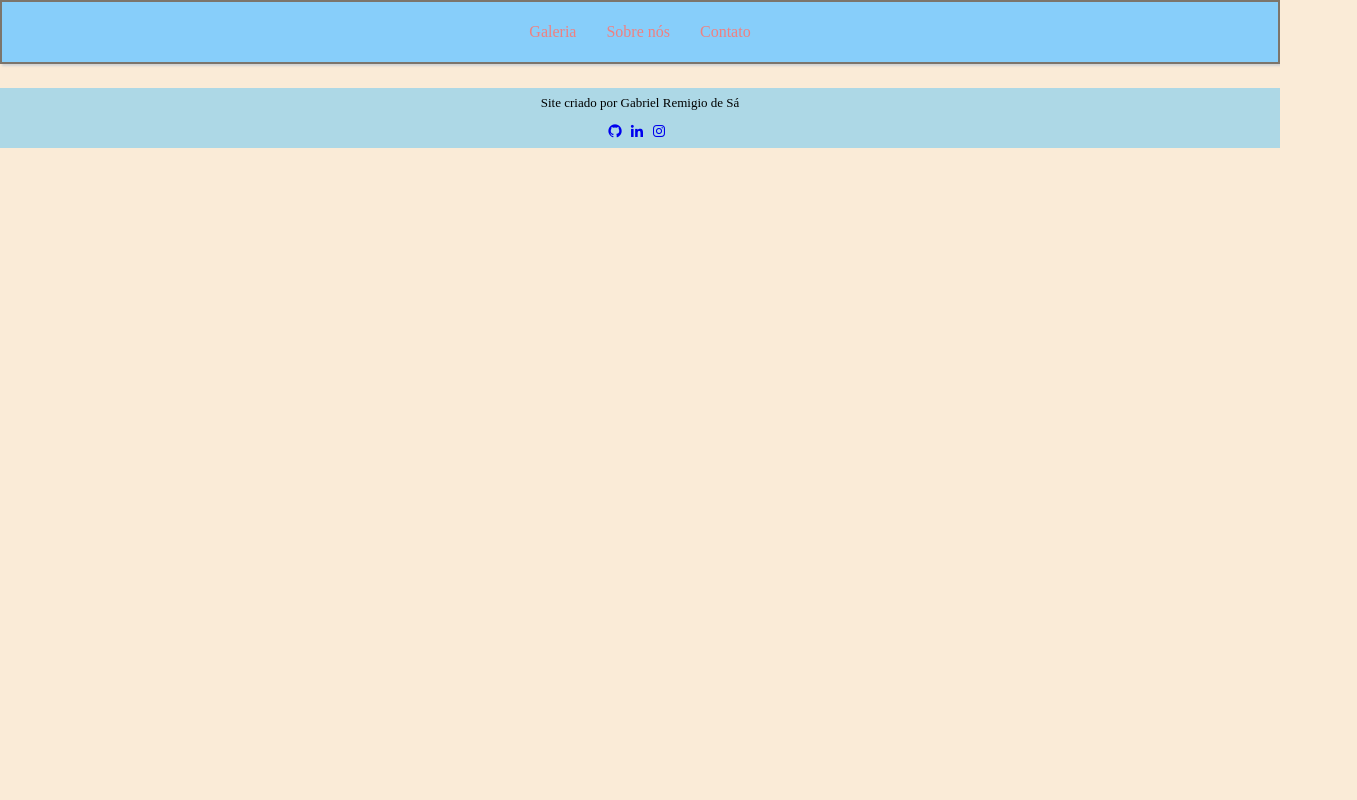
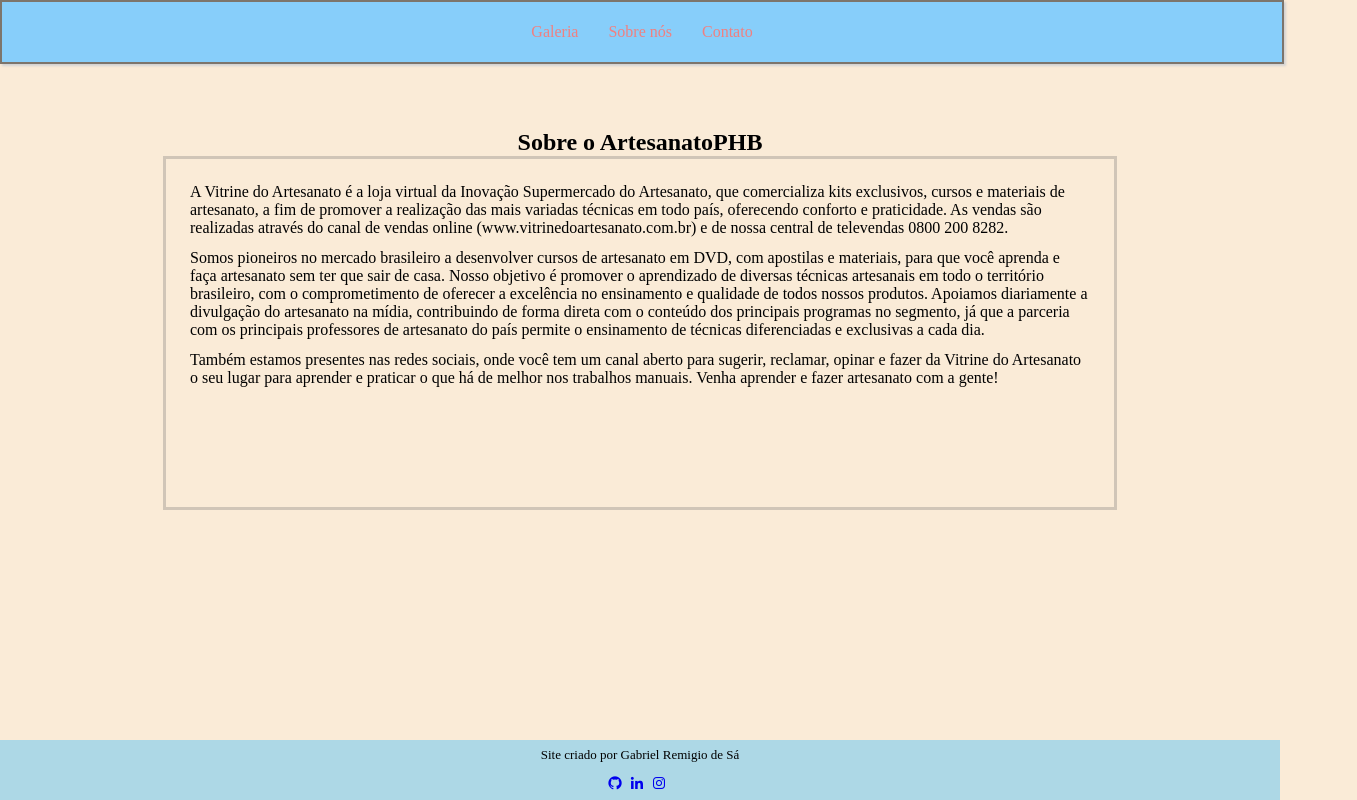
Before and after one commit to gabrielrmgs/pg3-aval1, a plain HTML site: page sobre.html in a window 1280 px wide. Shown: the whole page, 1357 px wide, since content can reach past the window. Drawn offline with nearby package versions, Linux system fonts and the light colour scheme; a web font is replaced by a local one.

Commit message:
Organizando CSS

```diff
--- a/sobre.html
+++ b/sobre.html
@@ -5,7 +5,7 @@
     <meta charset="UTF-8">
     <meta name="viewport" content="width=device-width, initial-scale=1.0">
     <title>Artesanato</title>
-    <link rel="stylesheet" href="galeria.css" />
+    <link rel="stylesheet" href="styles/sobre.css" />
     <link href='https://unpkg.com/boxicons@2.1.4/css/boxicons.min.css' rel='stylesheet' />
     <link rel="preconnect" href="https://fonts.googleapis.com" />
     <link rel="preconnect" href="https://fonts.gstatic.com" crossorigin />
@@ -27,8 +27,49 @@
             </li>
         </ul>
     </header>
-    <main>
+    <main style="display: flex; align-items: center; justify-content: center;">
+        <div
+            style="display: flex; align-items: center; justify-content: center; margin-top: 9px; padding: 120px 240px; flex-direction: column; flex-wrap: wrap;">
+            <div>
+                <h2>Sobre o ArtesanatoPHB</h2>
+            </div>
+            <div
+                style=" padding: 24px 24px; border-top: 3px; border-color: rgba(111, 111, 111, 0.3); border-style: solid; display: flex; flex-direction: column; gap: 12px; width: 900px; height: 300px;">
+                <p>
+                    A Vitrine do Artesanato é a loja virtual da Inovação Supermercado do Artesanato, que comercializa
+                    kits
+                    exclusivos, cursos e materiais de artesanato, a fim de promover a realização das mais variadas
+                    técnicas
+                    em
+                    todo país, oferecendo conforto e praticidade. As vendas são realizadas através do canal de vendas
+                    online
+                    (www.vitrinedoartesanato.com.br) e de nossa central de televendas 0800 200 8282.
 
+                </p>
+                <p>
+                    Somos pioneiros no mercado brasileiro a desenvolver cursos de artesanato em DVD, com apostilas e
+                    materiais,
+                    para que você aprenda e faça artesanato sem ter que sair de casa. Nosso objetivo é promover o
+                    aprendizado de
+                    diversas técnicas artesanais em todo o território brasileiro, com o comprometimento de oferecer a
+                    excelência
+                    no ensinamento e qualidade de todos nossos produtos. Apoiamos diariamente a divulgação do artesanato
+                    na
+                    mídia, contribuindo de forma direta com o conteúdo dos principais programas no segmento, já que a
+                    parceria
+                    com os principais professores de artesanato do país permite o ensinamento de técnicas diferenciadas
+                    e
+                    exclusivas a cada dia.
+                </p>
+                <p>
+                    Também estamos presentes nas redes sociais, onde você tem um canal aberto para sugerir, reclamar,
+                    opinar
+                    e
+                    fazer da Vitrine do Artesanato o seu lugar para aprender e praticar o que há de melhor nos trabalhos
+                    manuais. Venha aprender e fazer artesanato com a gente!
+                </p>
+            </div>
+        </div>
     </main>
 
     <footer>
--- a/galeria.css
+++ b/styles/contato.css
@@ -1,12 +1,6 @@
 * {
     margin: 0;
     padding: 0;
-}
-
-.mooli-regular {
-    font-family: "Mooli", sans-serif;
-    font-weight: 400;
-    font-style: normal;
 }
 
 body,
@@ -21,6 +15,8 @@ header {
     border: 2px;
     border-style: solid;
     border-color: rgba(0, 0, 0, 0.5);
+    position: fixed;
+    width: 100%;
 }
 
 header a {
@@ -51,63 +47,6 @@ ul li {
     float: left;
 }
 
-#divbg {
-    background-image: url("assets/7165738.jpg");
-    filter: grayscale(60%);
-    background-size: 100% 240px;
-    background-repeat: no-repeat;
-    width: 100%;
-    height: 240px;
-    align-items: center;
-    justify-content: center;
-    display: flex;
-    box-shadow: 2px 2px lightblue;
-
-}
-
-#divbg h1:hover {
-    text-shadow: 60px;
-    background: lightcoral;
-    border-radius: 20px;
-    padding: 6px;
-}
-
-.sessao-itens {
-    display: flex;
-    align-items: center;
-    justify-content: center;
-    margin-top: 21px;
-}
-
-.sessao-itens p:hover {
-    font-weight: bold;
-    background-color: aqua;
-}
-
-main div div div {
-    border: 2px;
-    border-style: solid;
-    border-color: lightcoral;
-    box-shadow: 2px 2px 2px lightslategray;
-    width: 240px;
-    height: 201px;
-    margin: 24px;
-    transition: all 240ms linear;
-}
-
-main div div div:hover {
-    border-color: lightblue;
-    scale: 110%;
-    box-shadow: 4px 4px 4px lightslategray;
-
-}
-
-div div div img {
-    width: 240px;
-    height: 201px;
-
-}
-
 footer {
     height: 60px;
     display: flex;
@@ -116,6 +55,9 @@ footer {
     background-color: lightblue;
     margin-top: 24px;
     flex-direction: column;
+    position: absolute;
+    bottom: 0;
+    width: 100%;
 }
 
 footer span {
--- /dev/null
+++ b/styles/galeria.css
@@ -0,0 +1,143 @@
+* {
+    margin: 0;
+    padding: 0;
+}
+
+.mooli-regular {
+    font-family: "Mooli", sans-serif;
+    font-weight: 400;
+    font-style: normal;
+}
+
+body,
+main {
+    background-color: antiquewhite;
+    font-family: 'Mooli';
+}
+
+header {
+    box-shadow: 2px 2px 2px lightgray;
+    z-index: 99;
+    border: 2px;
+    border-style: solid;
+    position: fixed;
+    width: 100%;
+    top: 0;
+}
+
+header a {
+    color: lightcoral;
+    text-decoration: none;
+    display: block;
+    text-align: center;
+    padding: 21px 15px;
+}
+
+header a:hover {
+    background-color: antiquewhite;
+    color: black;
+}
+
+ul {
+    list-style-type: none;
+    overflow: hidden;
+    background-color: lightskyblue;
+    align-items: center;
+    justify-content: center;
+    display: flex;
+    height: 60px;
+
+}
+
+ul li {
+    float: left;
+}
+
+#divbg {
+    background-image: url("../assets/7165738.jpg");
+    filter: grayscale(60%);
+    background-size: 100% 240px;
+    background-repeat: no-repeat;
+    width: 100%;
+    height: 240px;
+    align-items: center;
+    justify-content: center;
+    display: flex;
+    box-shadow: 2px 2px lightblue;
+    margin-top: 60px;
+
+}
+
+#divbg h1:hover {
+    text-shadow: 60px;
+    background: lightcoral;
+    border-radius: 20px;
+    padding: 6px;
+}
+
+.sessao-itens {
+    display: flex;
+    align-items: center;
+    justify-content: center;
+    margin-top: 21px;
+}
+
+.sessao-itens p:hover {
+    font-weight: bold;
+    background-color: aqua;
+}
+
+main div div div {
+    border: 2px;
+    border-style: solid;
+    border-color: lightcoral;
+    box-shadow: 2px 2px 2px lightslategray;
+    width: 240px;
+    height: 201px;
+    margin: 24px;
+    transition: all 240ms linear;
+}
+
+main div div div:hover {
+    border-color: lightblue;
+    scale: 110%;
+    box-shadow: 4px 4px 4px lightslategray;
+
+}
+
+div div div img {
+    width: 240px;
+    height: 201px;
+
+}
+
+footer {
+    height: 60px;
+    display: flex;
+    align-items: center;
+    justify-content: center;
+    background-color: lightblue;
+    margin-top: 24px;
+    flex-direction: column;
+}
+
+footer span {
+    display: flex;
+    align-items: center;
+    justify-content: center;
+    margin-bottom: 6px;
+}
+
+footer span p {
+    font-family: 'Mooli';
+    font-size: small;
+    margin: 6px;
+}
+
+footer span a {
+    margin-right: 6px;
+}
+
+footer span a:hover {
+    scale: 1.5;
+}
--- /dev/null
+++ b/styles/sobre.css
@@ -0,0 +1,82 @@
+* {
+    margin: 0;
+    padding: 0;
+}
+
+body,
+main {
+    background-color: antiquewhite;
+    font-family: 'Mooli';
+}
+
+header {
+    box-shadow: 2px 2px 2px lightgray;
+    z-index: 99;
+    border: 2px;
+    border-style: solid;
+    border-color: rgba(0, 0, 0, 0.5);
+    position: fixed;
+    width: 100%;
+}
+
+header a {
+    color: lightcoral;
+    text-decoration: none;
+    display: block;
+    text-align: center;
+    padding: 21px 15px;
+}
+
+header a:hover {
+    background-color: antiquewhite;
+    color: black;
+}
+
+ul {
+    list-style-type: none;
+    overflow: hidden;
+    background-color: lightskyblue;
+    align-items: center;
+    justify-content: center;
+    display: flex;
+    height: 60px;
+
+}
+
+ul li {
+    float: left;
+}
+
+footer {
+    height: 60px;
+    display: flex;
+    align-items: center;
+    justify-content: center;
+    background-color: lightblue;
+    margin-top: 24px;
+    flex-direction: column;
+    position: absolute;
+    bottom: 0;
+    width: 100%;
+}
+
+footer span {
+    display: flex;
+    align-items: center;
+    justify-content: center;
+    margin-bottom: 6px;
+}
+
+footer span p {
+    font-family: 'Mooli';
+    font-size: small;
+    margin: 6px;
+}
+
+footer span a {
+    margin-right: 6px;
+}
+
+footer span a:hover {
+    scale: 1.5;
+}
```
Also changed, not shown: contato.html (+16 -2 lines), index.html (+1 -1 lines).
